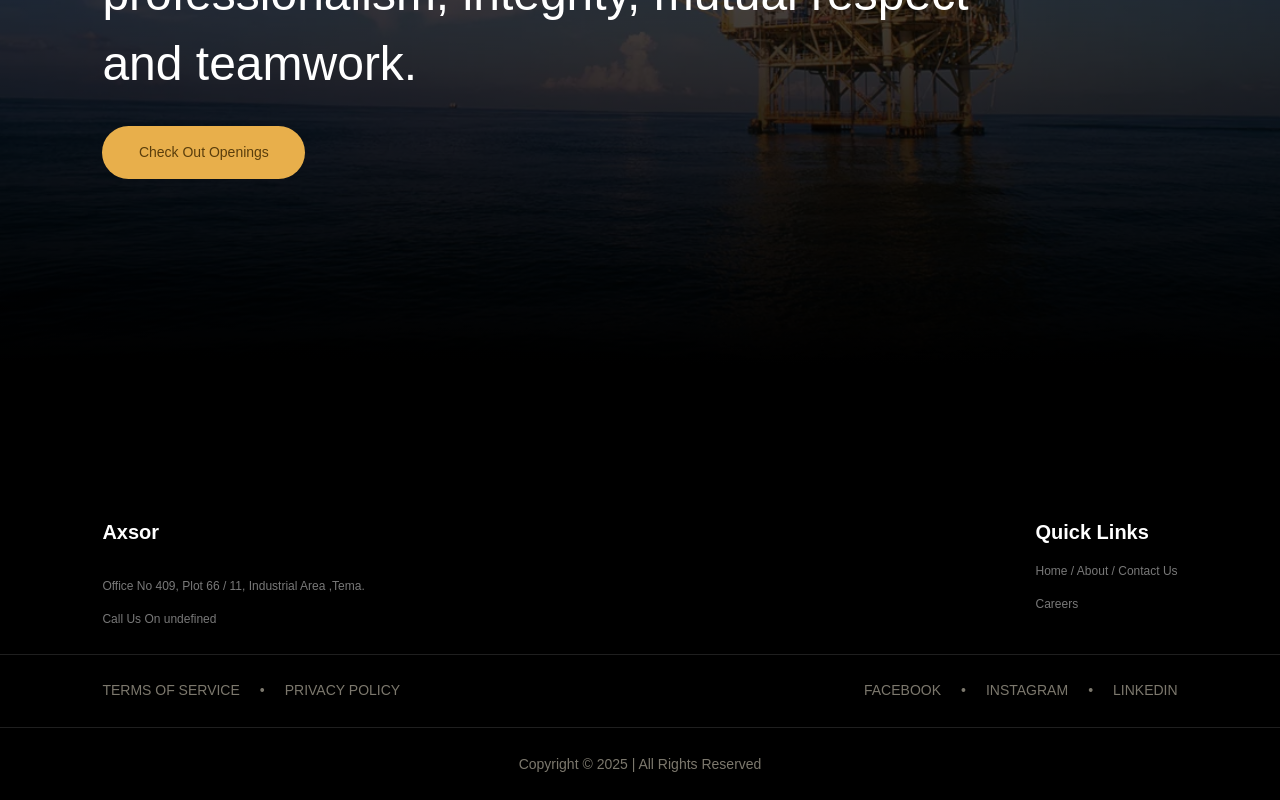
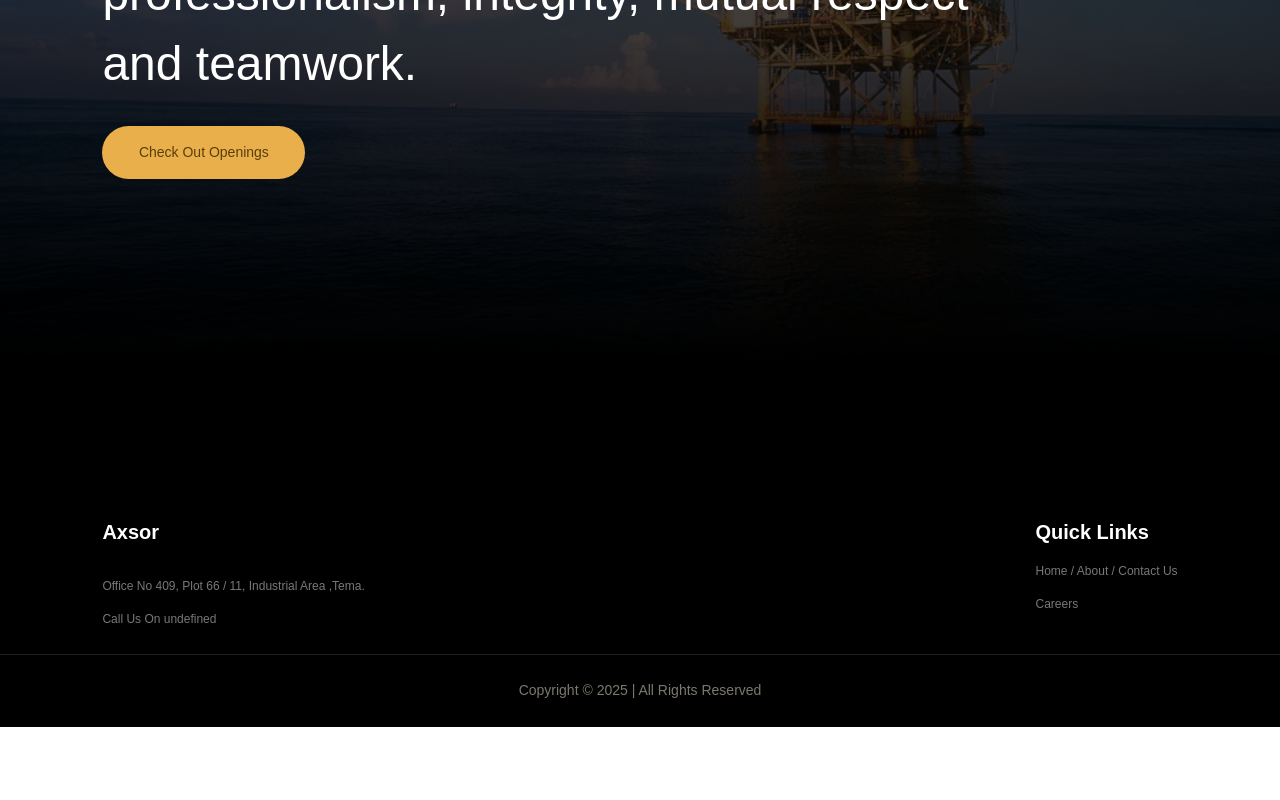
Before and after one commit to debagit10/axsor, a React (Vite) app: page / in a window 1280 px wide. Shown: the part 7317-8117 px from the top of the page. After the commit the page ends 8044 px from the top, so only its background shows below. Built offline with nearby package versions, Linux system fonts and the light colour scheme; no server answers; a web font is replaced by a local one.

Commit message:
fix: update Footer component styling and add navigation to Contact page in Home component

```diff
--- a/src/components/Footer.tsx
+++ b/src/components/Footer.tsx
@@ -140,7 +140,7 @@ const Footer = () => {
         </div>
       </div>
 
-      <div className="border-t-[0.5px] border-[#FFFFFF1F]  ">
+      {/* <div className="border-t-[0.5px] border-[#FFFFFF1F]  ">
         <div className="px-[8%] md:py-[2%] py-[4%] flex md:flex-row flex-col justify-between gap-4 ">
           <div className="flex gap-5 justify-center">
             <Typography
@@ -222,7 +222,7 @@ const Footer = () => {
             </Typography>
           </div>
         </div>
-      </div>
+      </div> */}
 
       <div className="border-t-[0.5px] border-[#FFFFFF1F]">
         <div className="flex justify-center px-[8%] md:py-[2%] py-[4%]  ">
--- a/src/pages/Home.tsx
+++ b/src/pages/Home.tsx
@@ -5,13 +5,14 @@ import Hero from "../components/home/Hero";
 import Leadership from "../components/home/Leadership";
 import Services from "../components/Services";
 import Values from "../components/home/Values";
-import { useLocation } from "react-router-dom";
+import { useLocation, useNavigate } from "react-router-dom";
 import { useEffect } from "react";
 import About from "../components/About";
 import quote from "../icons/quotes.png";
 
 const Home = () => {
   const location = useLocation();
+  const navigate = useNavigate();
 
   useEffect(() => {
     if (location.state?.scrollTo) {
@@ -115,6 +116,7 @@ const Home = () => {
           </Typography>
 
           <Button
+            onClick={() => navigate("/contact")}
             sx={{
               marginTop: "1rem",
               width: "203px",
```
